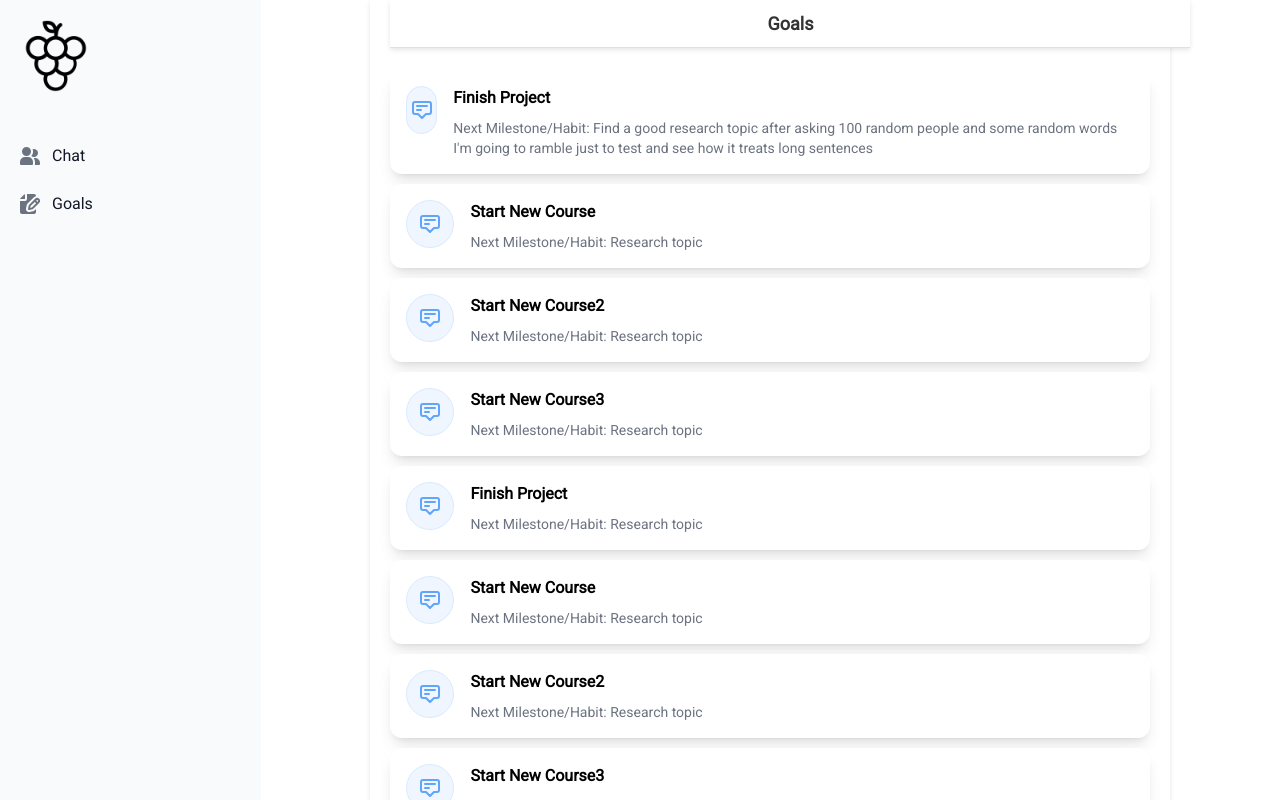
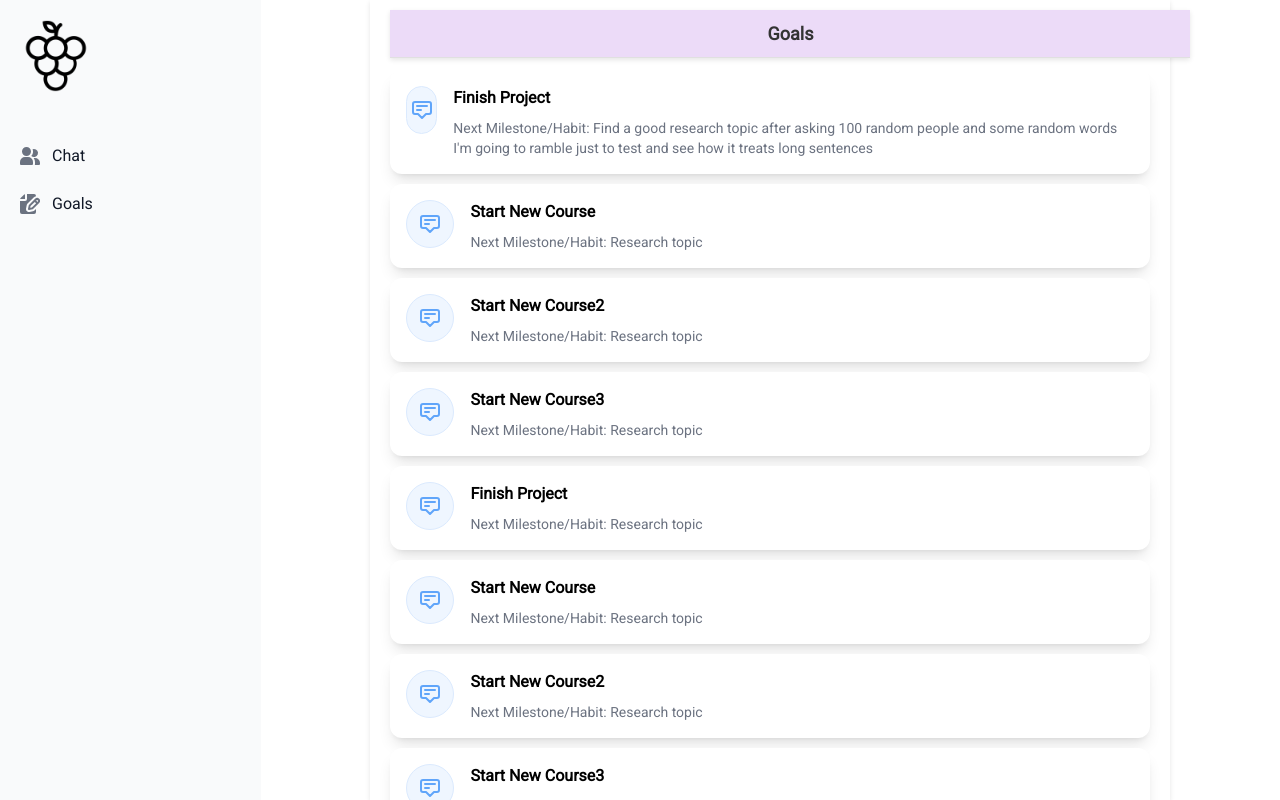
Before and after one commit to CousCous08/Fruit-Ion, a React (Create React App) app in the folder app/: page /goals in a window 1280 px wide. Built offline with nearby package versions, Linux system fonts and the light colour scheme.

Commit message:
Change color

```diff
--- a/app/src/components/ChatInterface.css
+++ b/app/src/components/ChatInterface.css
@@ -22,7 +22,7 @@
 }
 
 .current-user .message-content {
-    background-color: #daf8cb; /* Different background for distinction */
+    background-color: rgb(236, 219, 248); /* Different background for distinction */
     order: -1; /* This puts the message content before the image */
 }
 
--- a/app/src/pages/GoalsPage.css
+++ b/app/src/pages/GoalsPage.css
@@ -15,12 +15,13 @@
 }
 
 .goals-header {
+  margin-top: 10px;
   font-weight: bold;
   font-size: large;
   position: fixed;
   top: 0;
   width: 100%;
-  background-color: #ffffff; /* Match the background with the container */
+  background-color: rgb(236, 219, 248); /* Match the background with the container */
   color: #333;
   text-align: center;
   border-bottom: 1px solid #e0e0e0;
```
